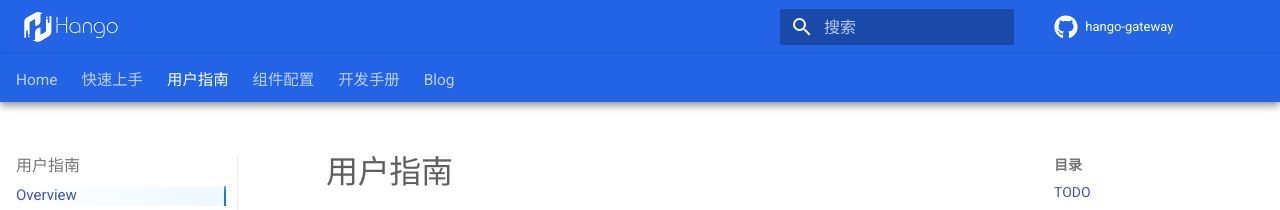
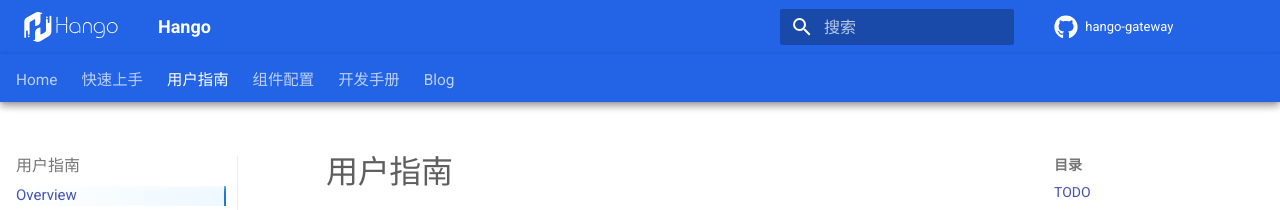
Before and after one commit to northhead/website, an MkDocs documentation site: the page built from docs/user-guide/index.md, in a window 1280 px wide. Shown: the top 210 px of the page. Built offline with MkDocs 1.6.1 and Material for MkDocs 9.7.7, drawn with Linux system fonts in a browser that asks for light colours; some web fonts are replaced; comment, search, counter and statistics services are not loaded.

Commit message:
Update mkdocs.yml
website title add Hango suffix

```diff
--- a/mkdocs.yml
+++ b/mkdocs.yml
@@ -1,6 +1,6 @@
 INHERIT: nav.yml
 
-site_name: ' '
+site_name: 'Hango'
 repo_url: https://github.com/hango-io/hango-gateway
 repo_name: hango-gateway
 site_description: Hango Documentation
```
